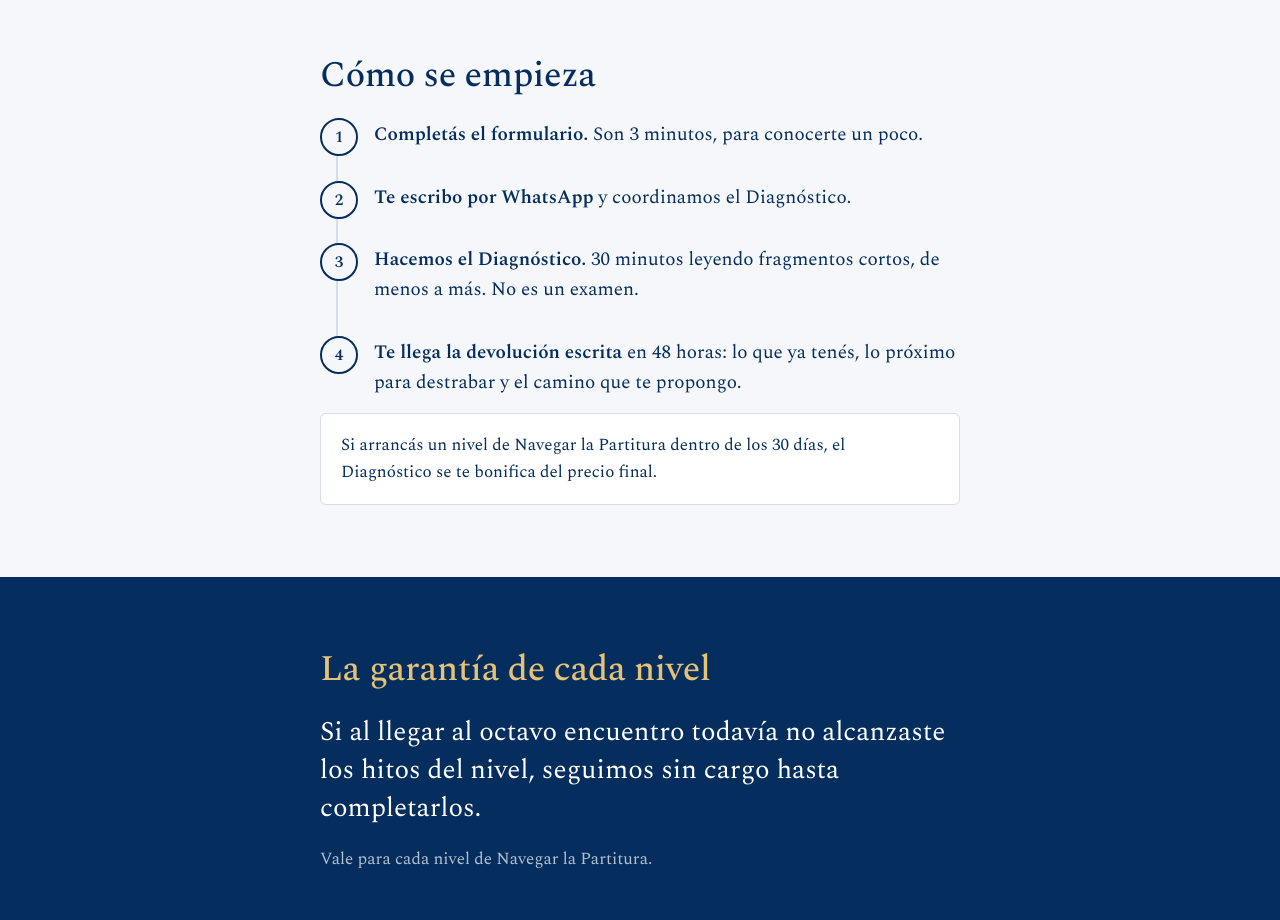
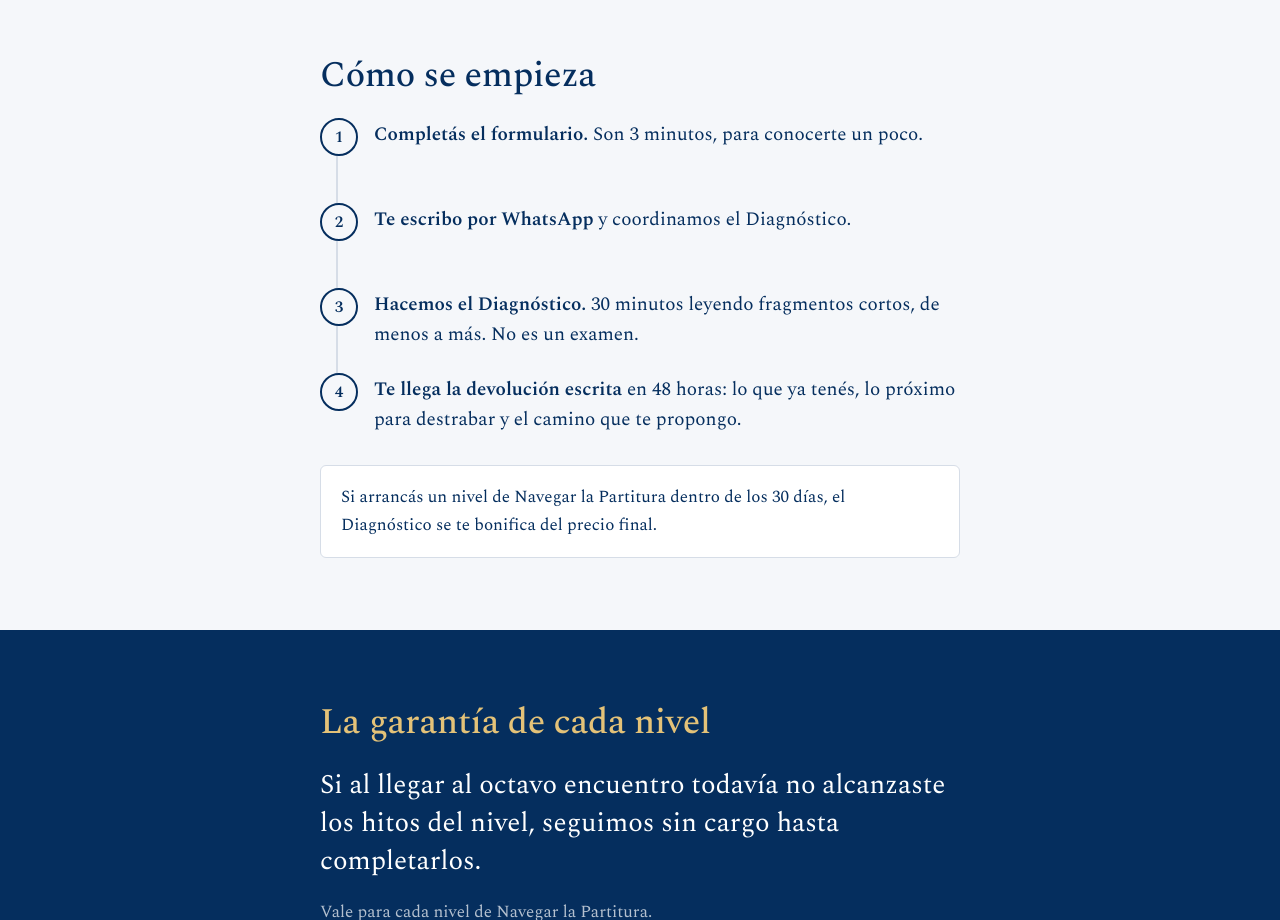
Before and after one commit to fedechl/a-primera-vista, a plain HTML site: page index.html in a window 1280 px wide. Shown: the part 3760-4680 px from the top of the page. Drawn offline with nearby package versions, Linux system fonts and the light colour scheme.

Commit message:
Pasos a igual distancia entre sí

```diff
--- a/index.html
+++ b/index.html
@@ -200,14 +200,14 @@
   }
 
   /* Cómo se empieza: es una secuencia real */
-  .pasos { list-style: none; counter-reset: paso; margin-top: 8px; }
+  /* Todas las filas miden lo mismo que la más alta: los círculos quedan a igual distancia */
+  .pasos { list-style: none; counter-reset: paso; margin-top: 8px; display: grid; grid-auto-rows: 1fr; }
   .pasos li {
     counter-increment: paso;
     position: relative;
     min-height: 34px;
-    padding: 0 0 32px 54px;
+    padding: 0 0 24px 54px;
   }
-  .pasos li:last-child { padding-bottom: 8px; }
   /* El círculo queda centrado con la primera línea del texto (30 px de interlineado) */
   .pasos li::before {
     content: counter(paso);
```
